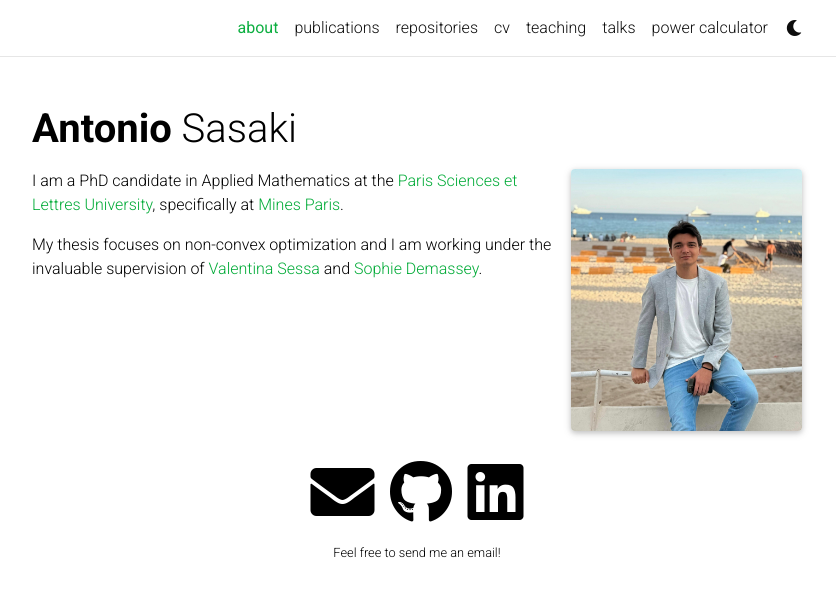
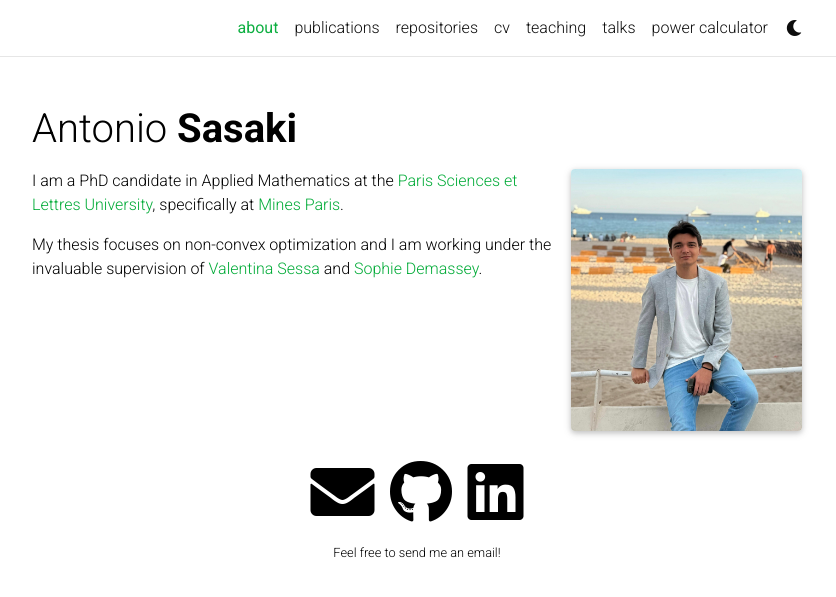
Before and after one commit to antoniosasaki/antoniosasaki.github.io, a Jekyll site: the page built from _pages/about.md, in a window 1280 px wide. Shown: the top 597 px of the page, without its empty margins (223-1059 px from the left). Built offline with Jekyll 4.4.1, drawn with Linux system fonts in a browser that asks for light colours; full-size pictures stand in for the smaller copies a plugin makes; comment, search, counter and statistics services are not loaded; a style sheet for code colours, icons or effects is not loaded.

Commit message:
Refactor title rendering logic in about.html

```diff
--- a/_layouts/about.html
+++ b/_layouts/about.html
@@ -6,8 +6,12 @@ layout: default
       <div class="post">
         <header class="post-header">
           <h1 class="post-title">
-           {% if site.title == "blank" -%}<span class="font-weight-bold">{{ site.first_name }}</span> {{ site.middle_name }} {{ site.last_name }}{%- else -%}{{ site.title }}{%- endif %}
-          </h1>
+            {% if site.title == "blank" -%}
+            {{ site.first_name }}{% if site.middle_name != "" %} {{ site.middle_name }}{% endif %} <span class="font-weight-bold">{{ site.last_name }}</span>
+        {%- else -%}
+          {{ site.title }}
+        {%- endif %}
+            </h1>
           <p class="desc">{{ page.subtitle }}</p>
         </header>
 
```
